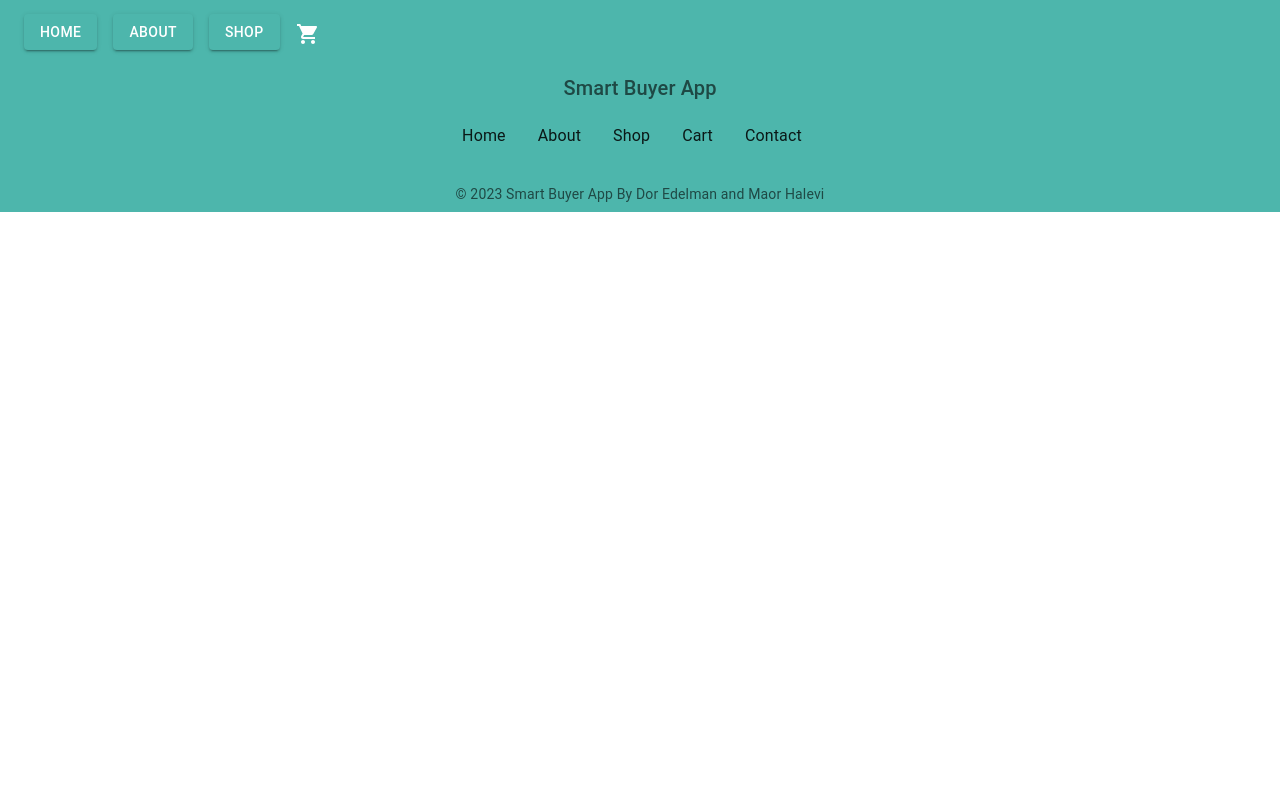
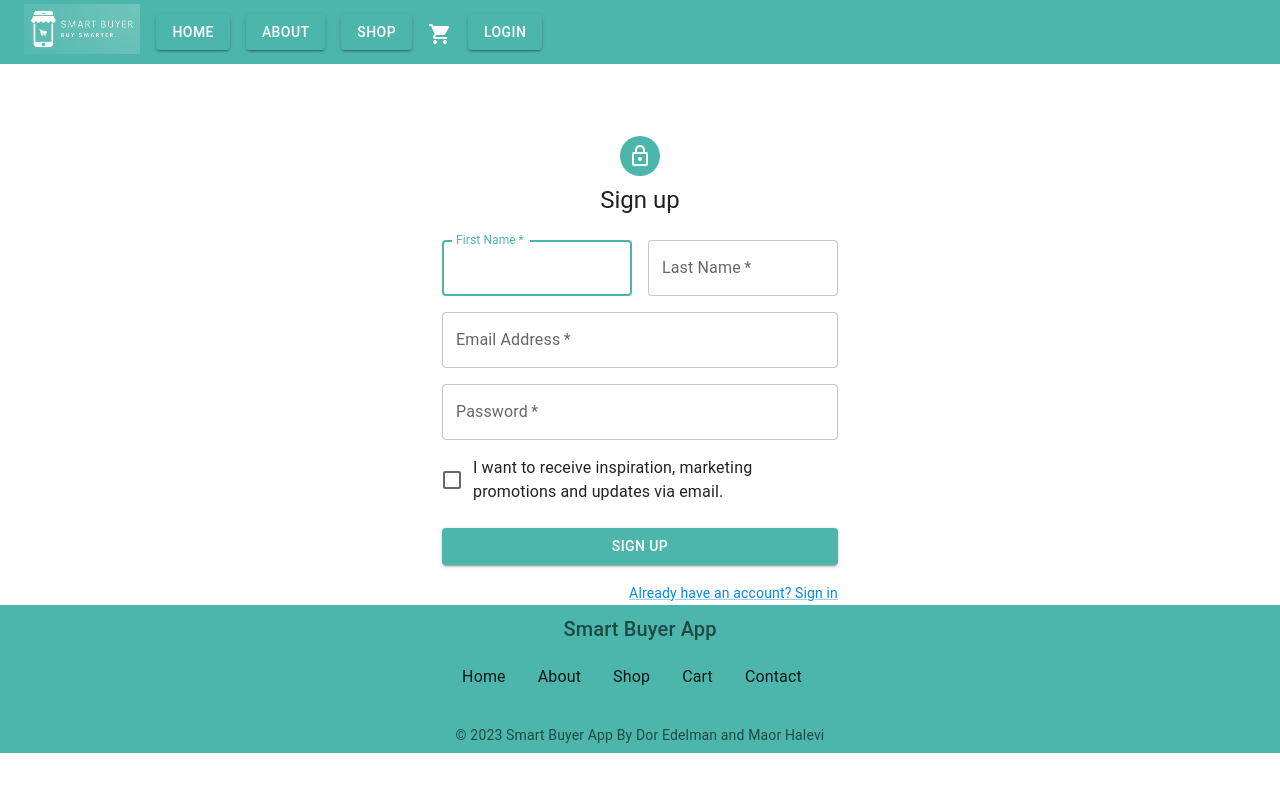
Before and after one commit to dore96/Smartbuyer-app-frontend, a React (Create React App) app: page /sign-up in a window 1280 px wide. Shown: the top 792 px of the page. Built offline with nearby package versions, Linux system fonts and the light colour scheme.

Commit message:
sign in-up forms addition

```diff
--- a/src/App.js
+++ b/src/App.js
@@ -179,7 +179,6 @@
     // Map routes and deliver relevant functions/arguments by page needs
     const mapRoutes = (routes) => {
         // Filter the products based on the route path
-
         return routes.map((route) => {
             if (route.path === '/shop' || route.path === '/shop/dairy' || route.path === '/shop/meat&fish' || route.path === '/shop/snacks') {
                 return (
--- a/src/components/CombinedNavbar.jsx
+++ b/src/components/CombinedNavbar.jsx
@@ -3,7 +3,7 @@
 import routes from "../routes";
 import { NavLink } from "react-router-dom";
 import ShoppingCartIcon from "@mui/icons-material/ShoppingCart";
-//import SmartBuyerLogo from "../SmartBuyerLogo.png";
+import SmartBuyerLogo from "../SmartBuyerLogo.png"
 
 const CombinedNavbar = ({ itemsInCart }) => {
     const isMobile = useMediaQuery((theme) => theme.breakpoints.down("sm"));
@@ -20,8 +20,9 @@
                 <Toolbar disableGutters>
                     <Stack direction="row" alignItems="center" spacing={2}>
                         {/* Smart Buyer Logo */}
-                        {/*<img src={SmartBuyerLogo} alt="Logo" style={{ height: "50px" }} />*/}
-
+                        <Link  key="home-route" component={NavLink} to="/">
+                            <img src={SmartBuyerLogo} alt="Logo" style={{ height: "50px" }}/>
+                        </Link>
                         {/* Desktop navigation links */}
                         {!isMobile && (
                             <>
@@ -36,7 +37,7 @@
                                                 color="black"
                                                 underline="none"
                                                 variant="button"
-                                                sx={{ fontSize: "large" }}
+                                                sx={{ fontSize: "large"}}
                                             >
                                                 {/* Render the route as a Button */}
                                                 {route.path !== "/cart" ? (
@@ -46,7 +47,7 @@
                                                 ) : (
                                                     // Render the cart route with a Badge
                                                     <Badge badgeContent={itemsInCart} color="secondary">
-                                                        <ShoppingCartIcon style={{ color: 'white' }} />
+                                                        <ShoppingCartIcon style={{color: 'white'}}/>
                                                     </Badge>
                                                 )}
                                             </Link>
--- a/src/components/SerchBar.jsx
+++ b/src/components/SerchBar.jsx
@@ -63,7 +63,7 @@
                 <List>
                     {/* Generate list items for each route */}
                     {routes
-                        .filter((page) => !page.showInMenu)
+                        .filter((page) => page.shoppingRout)
                         .map((page) => (
                             <ListItem
                                 key={page.key}
--- /dev/null
+++ b/src/components/SignIn.jsx
@@ -0,0 +1,90 @@
+import * as React from 'react';
+import Avatar from '@mui/material/Avatar';
+import Button from '@mui/material/Button';
+import CssBaseline from '@mui/material/CssBaseline';
+import TextField from '@mui/material/TextField';
+import FormControlLabel from '@mui/material/FormControlLabel';
+import Checkbox from '@mui/material/Checkbox';
+import Link from '@mui/material/Link';
+import Grid from '@mui/material/Grid';
+import Box from '@mui/material/Box';
+import LockOutlinedIcon from '@mui/icons-material/LockOutlined';
+import Typography from '@mui/material/Typography';
+import Container from '@mui/material/Container';
+import {NavLink} from "react-router-dom";
+
+export default function SignIn() {
+    const handleSubmit = (event) => {
+        event.preventDefault();
+        const data = new FormData(event.currentTarget);
+        console.log({
+            email: data.get('email'),
+            password: data.get('password'),
+        });
+    };
+
+    return (
+            <Container component="main" maxWidth="xs">
+                <CssBaseline />
+                <Box
+                    sx={{
+                        marginTop: 8,
+                        display: 'flex',
+                        flexDirection: 'column',
+                        alignItems: 'center',
+                    }}
+                >
+                    <Avatar sx={{ m: 1, bgcolor: 'secondary.main' }}>
+                        <LockOutlinedIcon />
+                    </Avatar>
+                    <Typography component="h1" variant="h5">
+                        Sign in
+                    </Typography>
+                    <Box component="form" onSubmit={handleSubmit} noValidate sx={{ mt: 1 }}>
+                        <TextField
+                            color="secondary"
+                            margin="normal"
+                            required
+                            fullWidth
+                            id="email"
+                            label="Email Address"
+                            name="email"
+                            autoComplete="email"
+                            autoFocus
+                        />
+                        <TextField
+                            color="secondary"
+                            margin="normal"
+                            required
+                            fullWidth
+                            name="password"
+                            label="Password"
+                            type="password"
+                            id="password"
+                            autoComplete="current-password"
+                        />
+                        <FormControlLabel
+                            control={<Checkbox value="remember" color="secondary" />}
+                            label="Remember me"
+                        />
+                        <Button
+                            color="secondary"
+                            type="submit"
+                            fullWidth
+                            variant="contained"
+                            sx={{ mt: 3, mb: 2 }}
+                        >
+                            Sign In
+                        </Button>
+                        <Grid container>
+                            <Grid item>
+                                <Link  key="SignUpPage-route" component={NavLink} to="/sign-up" variant="body2">
+                                    {"Don't have an account? Sign Up"}
+                                </Link>
+                            </Grid>
+                        </Grid>
+                    </Box>
+                </Box>
+            </Container>
+    );
+}
--- /dev/null
+++ b/src/components/SignUp.jsx
@@ -0,0 +1,118 @@
+import * as React from 'react';
+import Avatar from '@mui/material/Avatar';
+import Button from '@mui/material/Button';
+import CssBaseline from '@mui/material/CssBaseline';
+import TextField from '@mui/material/TextField';
+import FormControlLabel from '@mui/material/FormControlLabel';
+import Checkbox from '@mui/material/Checkbox';
+import Link from '@mui/material/Link';
+import Grid from '@mui/material/Grid';
+import Box from '@mui/material/Box';
+import LockOutlinedIcon from '@mui/icons-material/LockOutlined';
+import Typography from '@mui/material/Typography';
+import Container from '@mui/material/Container';
+import {NavLink} from "react-router-dom";
+
+export default function SignUp() {
+    const handleSubmit = (event) => {
+        event.preventDefault();
+        const data = new FormData(event.currentTarget);
+        console.log({
+            email: data.get('email'),
+            password: data.get('password'),
+        });
+    };
+
+    return (
+        <Container component="main" maxWidth="xs">
+            <CssBaseline />
+            <Box
+                sx={{
+                    marginTop: 8,
+                    display: 'flex',
+                    flexDirection: 'column',
+                    alignItems: 'center',
+                }}
+            >
+                <Avatar sx={{ m: 1, bgcolor: 'secondary.main' }}>
+                    <LockOutlinedIcon />
+                </Avatar>
+                <Typography component="h1" variant="h5">
+                    Sign up
+                </Typography>
+                <Box component="form" noValidate onSubmit={handleSubmit} sx={{ mt: 3 }}>
+                    <Grid container spacing={2}>
+                        <Grid item xs={12} sm={6}>
+                            <TextField
+                                color="secondary"
+                                autoComplete="given-name"
+                                name="firstName"
+                                required
+                                fullWidth
+                                id="firstName"
+                                label="First Name"
+                                autoFocus
+                            />
+                        </Grid>
+                        <Grid item xs={12} sm={6}>
+                            <TextField
+                                color="secondary"
+                                required
+                                fullWidth
+                                id="lastName"
+                                label="Last Name"
+                                name="lastName"
+                                autoComplete="family-name"
+                            />
+                        </Grid>
+                        <Grid item xs={12}>
+                            <TextField
+                                color="secondary"
+                                required
+                                fullWidth
+                                id="email"
+                                label="Email Address"
+                                name="email"
+                                autoComplete="email"
+                            />
+                        </Grid>
+                        <Grid item xs={12}>
+                            <TextField
+                                color="secondary"
+                                required
+                                fullWidth
+                                name="password"
+                                label="Password"
+                                type="password"
+                                id="password"
+                                autoComplete="new-password"
+                            />
+                        </Grid>
+                        <Grid item xs={12}>
+                            <FormControlLabel
+                                control={<Checkbox value="allowExtraEmails" color="primary" />}
+                                label="I want to receive inspiration, marketing promotions and updates via email."
+                            />
+                        </Grid>
+                    </Grid>
+                    <Button
+                        color="secondary"
+                        type="submit"
+                        fullWidth
+                        variant="contained"
+                        sx={{ mt: 3, mb: 2 }}
+                    >
+                        Sign Up
+                    </Button>
+                    <Grid container justifyContent="flex-end">
+                        <Grid item>
+                            <Link  key="Login-route" component={NavLink} to="/Login" variant="body2">
+                                Already have an account? Sign in
+                            </Link>
+                        </Grid>
+                    </Grid>
+                </Box>
+            </Box>
+        </Container>
+    );
+}
--- a/src/components/SiteMap.jsx
+++ b/src/components/SiteMap.jsx
@@ -1,5 +1,5 @@
 import React from "react";
-import { List, ListItem, ListItemText } from "@material-ui/core";
+import { List, ListItem, ListItemText } from "@mui/material";
 import { Link } from "react-router-dom";
 
 const SiteMap = () => {
--- a/src/pages/Cart.jsx
+++ b/src/pages/Cart.jsx
@@ -15,7 +15,7 @@
             {cartProducts && cartProducts.length > 0 ? (
                 <>
                     <CartTable cartProducts={cartProducts} handleDeleteFromCart={handleDeleteFromCart}/>
-                    <Typography sx={{ textAlign: 'right' }}>Cart Price: {cartTotalPrice} ₪</Typography>
+                    <Typography sx={{ textAlign: 'right' }}>Cart Price: {cartTotalPrice.toFixed(2)} ₪</Typography>
                 </>
             ) : (
                 <Typography>No items in the cart.</Typography>
--- /dev/null
+++ b/src/pages/Login.jsx
@@ -0,0 +1,10 @@
+import * as React from 'react';
+import SignIn from "../components/SignIn";
+
+const SignIpPage = () => {
+    return (
+        <SignIn/>
+    );
+};
+
+export default SignIpPage;
--- /dev/null
+++ b/src/pages/SingUpPage.jsx
@@ -0,0 +1,10 @@
+import * as React from 'react';
+import SignUp from "../components/SignUp";
+
+const SignUpPage = () => {
+    return (
+        <SignUp/>
+    );
+};
+
+export default SignUpPage;
--- a/src/routes.js
+++ b/src/routes.js
@@ -5,6 +5,8 @@
 import Dairy from "./pages/CategoryPages/Dairy";
 import MeatAndFish from "./pages/CategoryPages/MeatAndFish";
 import Snacks from "./pages/CategoryPages/Snacks";
+import SignUpPage from "./pages/SingUpPage";
+import Login from "./pages/Login";
 
 const routes = [
     {
@@ -13,6 +15,7 @@
         path: "/",
         enabled: true,
         showInMenu: true,
+        shoppingRout: false,
         component: Home,
     },
     {
@@ -21,6 +24,7 @@
         path: "/about",
         enabled: true,
         showInMenu: true,
+        shoppingRout: false,
         component: About,
     },
     {
@@ -29,6 +33,7 @@
         path: "/shop",
         enabled: true,
         showInMenu: true,
+        shoppingRout: false,
         component: Shop,
     },
     {
@@ -37,6 +42,7 @@
         path: "/shop",
         enabled: true,
         showInMenu: false,
+        shoppingRout: true,
         component: Shop,
     },
     {
@@ -45,6 +51,7 @@
         path: "/shop/dairy",
         enabled: true,
         showInMenu: false,
+        shoppingRout: true,
         component: Dairy,
     },
     {
@@ -53,6 +60,7 @@
         path: "/shop/snacks",
         enabled: true,
         showInMenu: false,
+        shoppingRout: true,
         component: Snacks,
     },
     {
@@ -61,6 +69,7 @@
         path: "/shop/meat&fish",
         enabled: true,
         showInMenu: false,
+        shoppingRout: true,
         component: MeatAndFish,
     },
     {
@@ -69,7 +78,26 @@
         path: "/cart",
         enabled: true,
         showInMenu: true,
+        shoppingRout: false,
         component: Cart,
+    },
+    {
+        key: "SignUpPage-route",
+        title: "Sign Up Page",
+        path: "/sign-up",
+        enabled: true,
+        showInMenu: false,
+        shoppingRout: false,
+        component: SignUpPage,
+    },
+    {
+        key: "Login-route",
+        title: "Login",
+        path: "/login",
+        enabled: true,
+        showInMenu: true,
+        shoppingRout: false,
+        component: Login,
     },
 ];
 
```
